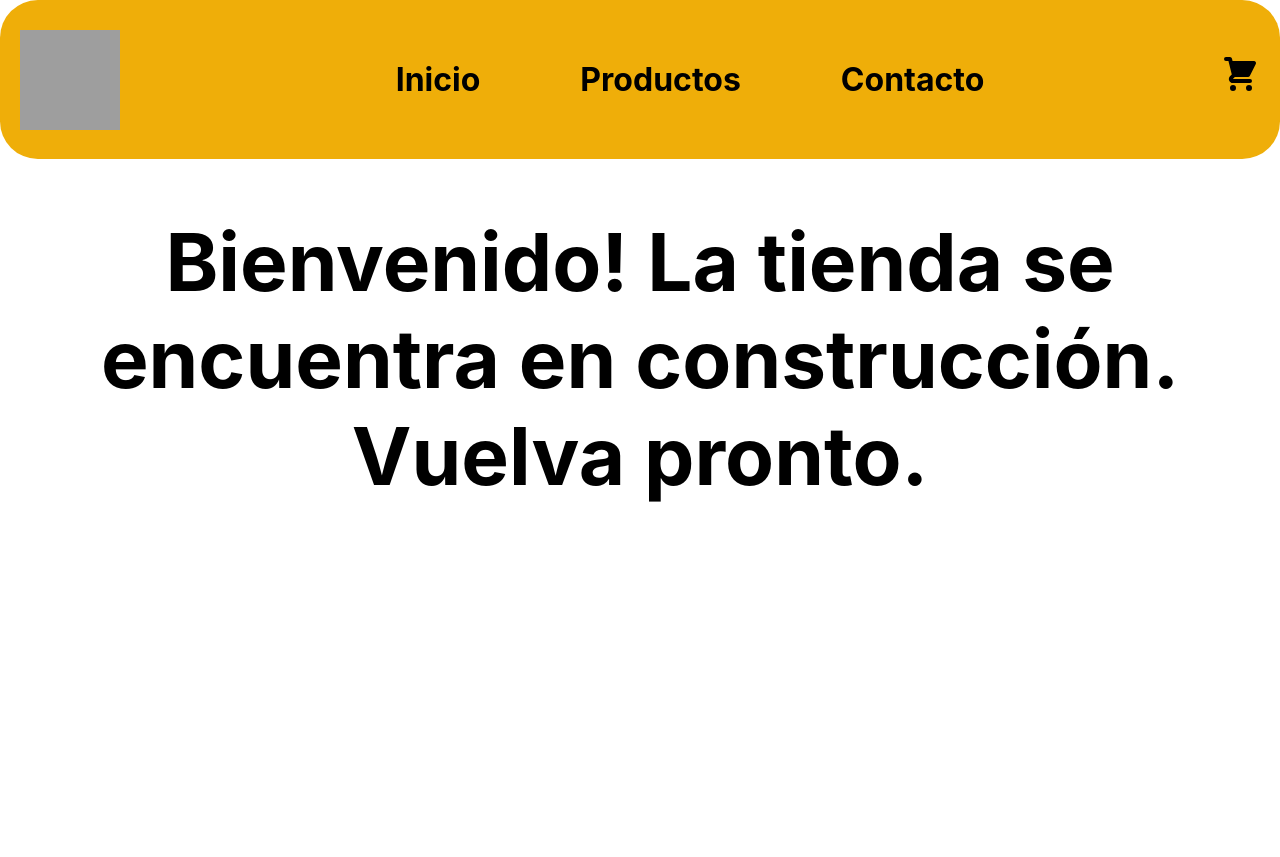
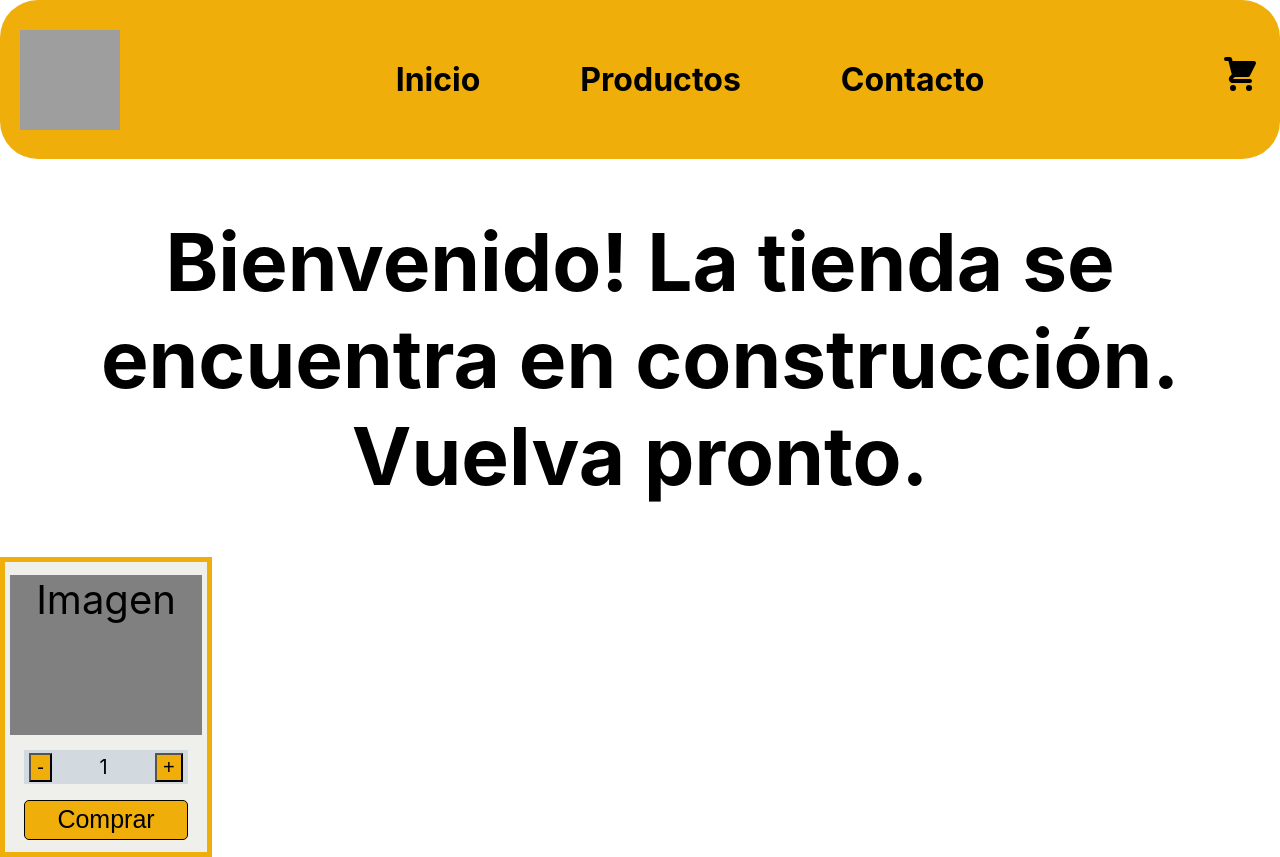
Before and after one commit to MatiasGonzalez89/tienda-react, a React (Create React App) app: page / in a window 1280 px wide. Before the commit the page ends 800 px from the top, so only its background shows below. Built offline with nearby package versions, Linux system fonts and the light colour scheme; grey boxes are pictures that could not be loaded.

Commit message:
incorporo ItemCount

```diff
--- /dev/null
+++ b/src/components/ItemCount.jsx
@@ -0,0 +1,32 @@
+import React, { useState } from 'react'
+import styles from './ItemCount.module.css'
+
+const ItemCount = ({ stock, initial, onAdd }) => {
+    const [contador, setContador] = useState(initial)
+
+    const sumar = () => {
+        contador < stock && setContador(contador + 1)
+        contador >= stock && setContador(contador = stock)
+    }
+
+    const restar = () => {
+        contador > initial && setContador(contador - 1)
+        contador == initial && setContador(contador = initial)
+    }
+
+    return (
+        <>
+            <div className={styles.cardShop}>
+                <div className={styles.cardImg}>Imagen</div>
+                <div className={styles.btnCounter}>
+                    <button className={styles.btn} onClick={restar}>-</button>
+                    <p className={styles.counter}>{contador}</p>
+                    <button className={styles.btn} onClick={sumar}>+</button>
+                </div>
+                <button className={styles.btnAdd} onClick={onAdd}>Comprar</button>
+            </div>
+        </>
+    )
+}
+
+export default ItemCount
--- /dev/null
+++ b/src/components/ItemCount.module.css
@@ -0,0 +1,48 @@
+.cardShop{
+    display: flex;
+    flex-direction: column;
+    justify-content: space-around;
+    padding: 5px;
+    width: 15%;
+    height: 35vh;
+    border: 5px solid rgb(239, 174, 9);
+    text-align: center;
+    background-color: rgb(239, 239, 235);
+}
+
+.cardImg{
+    width: 100%;
+    min-height: 20vh;
+    background-color: grey;
+}
+
+.btnCounter{
+    display: flex;
+    justify-content: space-between;
+    width: 80%;
+    height: 3vh;
+    padding: 5px;
+    align-items: center;
+    align-self: center;
+    background-color: rgb(210, 217, 223);
+}
+
+.btn{
+    font-size: 20px;
+    background-color: rgb(239, 174, 9);
+
+}
+
+.counter{
+    font-size: 20px;
+}
+
+.btnAdd{
+    height: 5vh;
+    width: 85%;
+    align-self: center;
+    font-size: 25px;
+    background-color: rgb(239, 174, 9);
+    border: 1px solid;
+    border-radius: 5px;
+}
--- a/src/components/ItemListContainer.jsx
+++ b/src/components/ItemListContainer.jsx
@@ -1,9 +1,20 @@
 import React from 'react'
+import ItemCount from './ItemCount'
 import styles from './ItemListContainer.module.css'
 
+
 const ItemListContainer = ({ greeting }) => {
+    const onAdd = () => {
+        alert(`Gracias por tu compra.`)
+    }
+
     return (
-        <h1 className={styles.greeting}>{greeting}</h1>
+        <>
+            <h1 className={styles.greeting}>{greeting}</h1>
+
+            <ItemCount stock={5} initial={1} onAdd={onAdd} />
+
+        </>
     )
 }
 
--- a/src/components/Navbar/NavBar.jsx
+++ b/src/components/Navbar/NavBar.jsx
@@ -8,9 +8,9 @@ const NavBar = () => {
 			<img className={styles.logo} src="https://www.zarla.com/images/zarla-caballeros-1x1-2400x2400-20220322-bh6yhpdpxr898d7qx8my.png?crop=1:1,smart&width=250&dpr=2" alt="" />
 
 			<ul className={styles.menu}>
-				<li>Inicio</li>
-				<li>Productos</li>
-				<li>Contacto</li>
+				<li><a href="#">Inicio</a></li>
+				<li><a href="#">Productos</a></li>
+				<li><a href="#">Contacto</a></li>
 			</ul>
 
 			<CartWidget />
--- a/src/components/Navbar/Navbar.module.css
+++ b/src/components/Navbar/Navbar.module.css
@@ -23,3 +23,8 @@ li{
     font-size: 2rem;
     font-weight: bolder;
 }
+
+a{
+    text-decoration: none;
+    color: black;
+}
```
